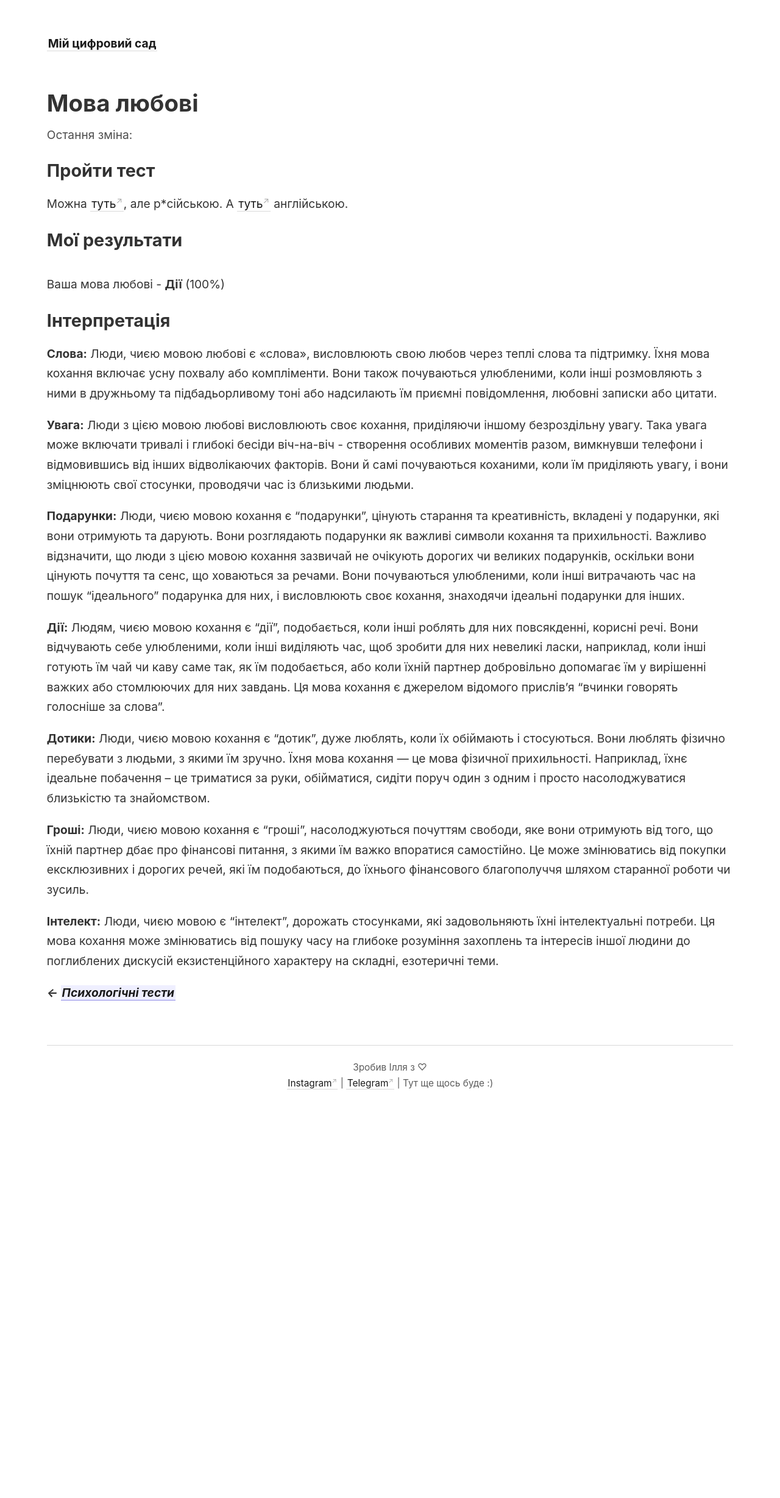
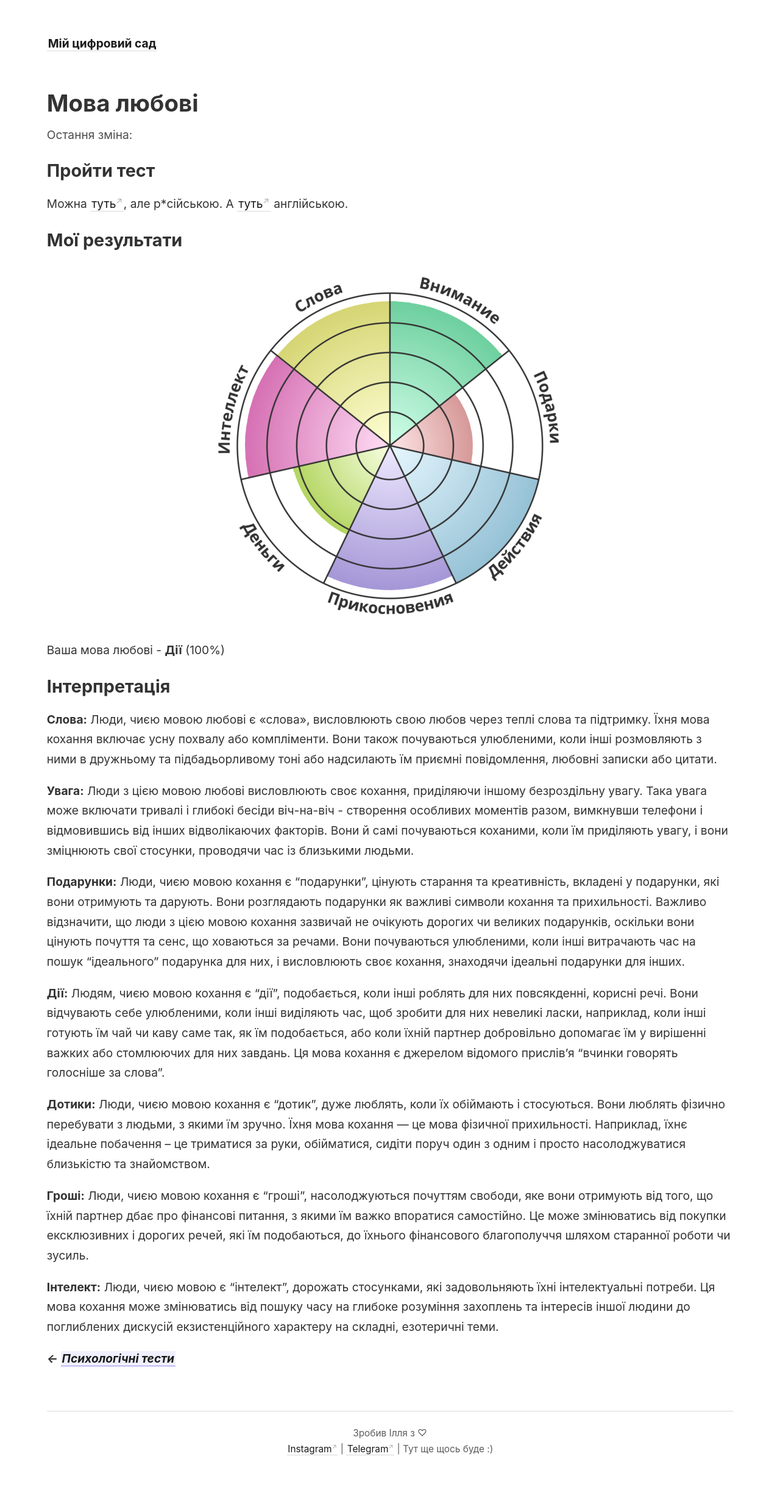
Before and after one commit to Laktionof/digital-garden, a Jekyll site: the page built from _notes/psycho/love-languages.md, in a window 1280 px wide. Shown: the whole page at 61% size. Built offline with Jekyll 4.4.1, drawn with Linux system fonts in a browser that asks for light colours; before the commit the page ends 1857 px from its top, so only the background shows below that.

Commit message:
Fixed images

```diff
--- a/_notes/psycho/love-languages.md
+++ b/_notes/psycho/love-languages.md
@@ -9,7 +9,7 @@ permalink: /psycho/love-languages
 
 ## Мої результати
 
-![](assets/love-languages.png)
+![](/assets/love-languages.png)
 
 Ваша мова любові - **Дії** (100%)
 
```
Also changed, not shown: _notes/psycho/personality-type.md (+1 -1 lines).
